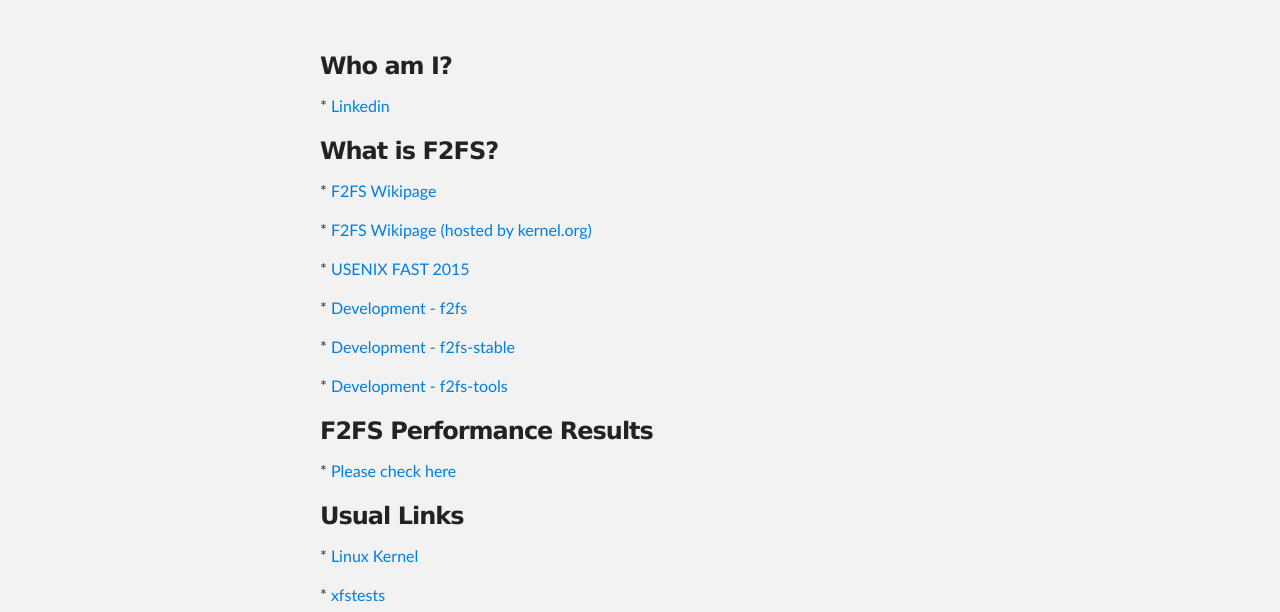
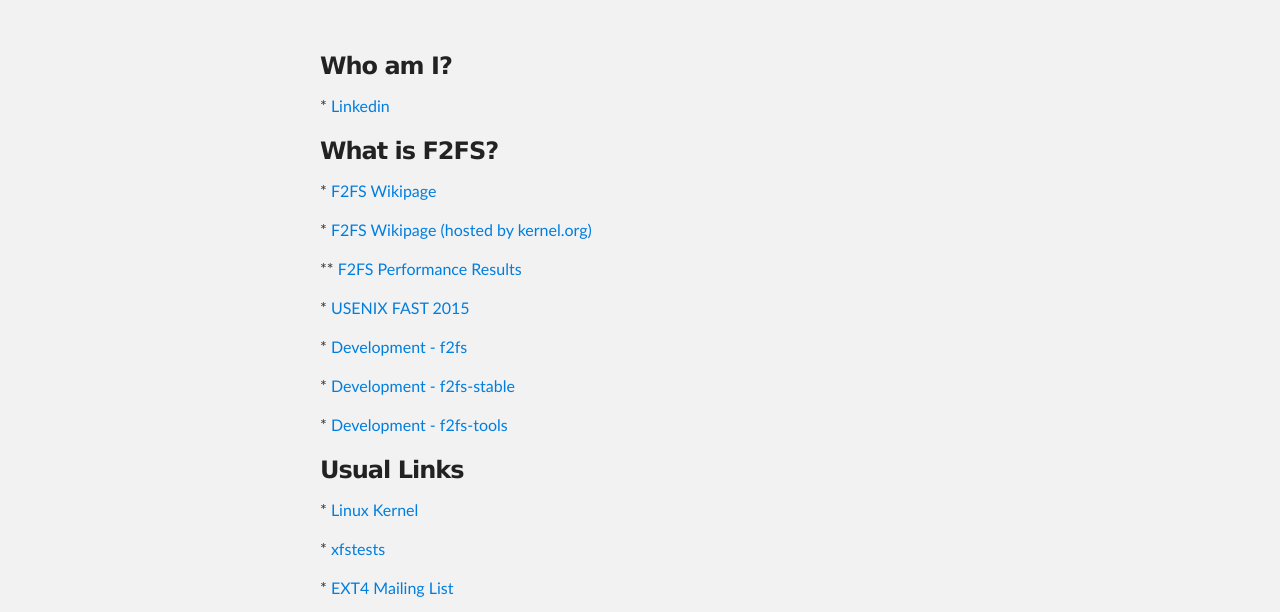
Before and after one commit to jaegeuk/jaegeuk.github.io, a plain HTML site: page index.html in a window 1280 px wide. Shown: the part 176-788 px from the top of the page. Drawn offline with Linux system fonts and the light colour scheme.

Commit message:
move
Signed-off-by: Jaegeuk Kim <jaegeuk@kernel.org>

```diff
--- a/index.html
+++ b/index.html
@@ -35,14 +35,11 @@
 	<a id="f2fs_intro" class="anchor" href="#f2fs_intro" aria-hidden="true"><span aria-hidden="true" class="octicon octicon-link"></span></a>What is F2FS?</h3>
 	<p> * <a href="https://en.wikipedia.org/wiki/F2FS">F2FS Wikipage</a></p>
 	<p> * <a href="https://f2fs.wiki.kernel.org/">F2FS Wikipage (hosted by kernel.org)</a></p>
+	<p> ** <a href="https://f2fs.wiki.kernel.org/perf">F2FS Performance Results</a></p>
 	<p> * <a href="https://www.usenix.org/conference/fast15/technical-sessions/presentation/lee">USENIX FAST 2015</a></p>
 	<p> * <a href="http://git.kernel.org/cgit/linux/kernel/git/jaegeuk/f2fs.git">Development - f2fs</a></p>
 	<p> * <a href="http://git.kernel.org/cgit/linux/kernel/git/jaegeuk/f2fs-stable.git">Development - f2fs-stable</a></p>
 	<p> * <a href="http://git.kernel.org/cgit/linux/kernel/git/jaegeuk/f2fs-tools.git">Development - f2fs-tools</a></p>
-	<h3>
-        <h3>
-	<a id="perf_results" class="anchor" href="#perf_results" aria-hidden="true"><span aria-hidden="true" class="octicon octicon-link"></span></a>F2FS Performance Results</h3>
-	<p> * <a href="https://f2fs.wiki.kernel.org/perf">Please check here</a></p>
 	<h3>
         <h3>
 	<a id="links" class="anchor" href="#links" aria-hidden="true"><span aria-hidden="true" class="octicon octicon-link"></span></a>Usual Links</h3>
```
